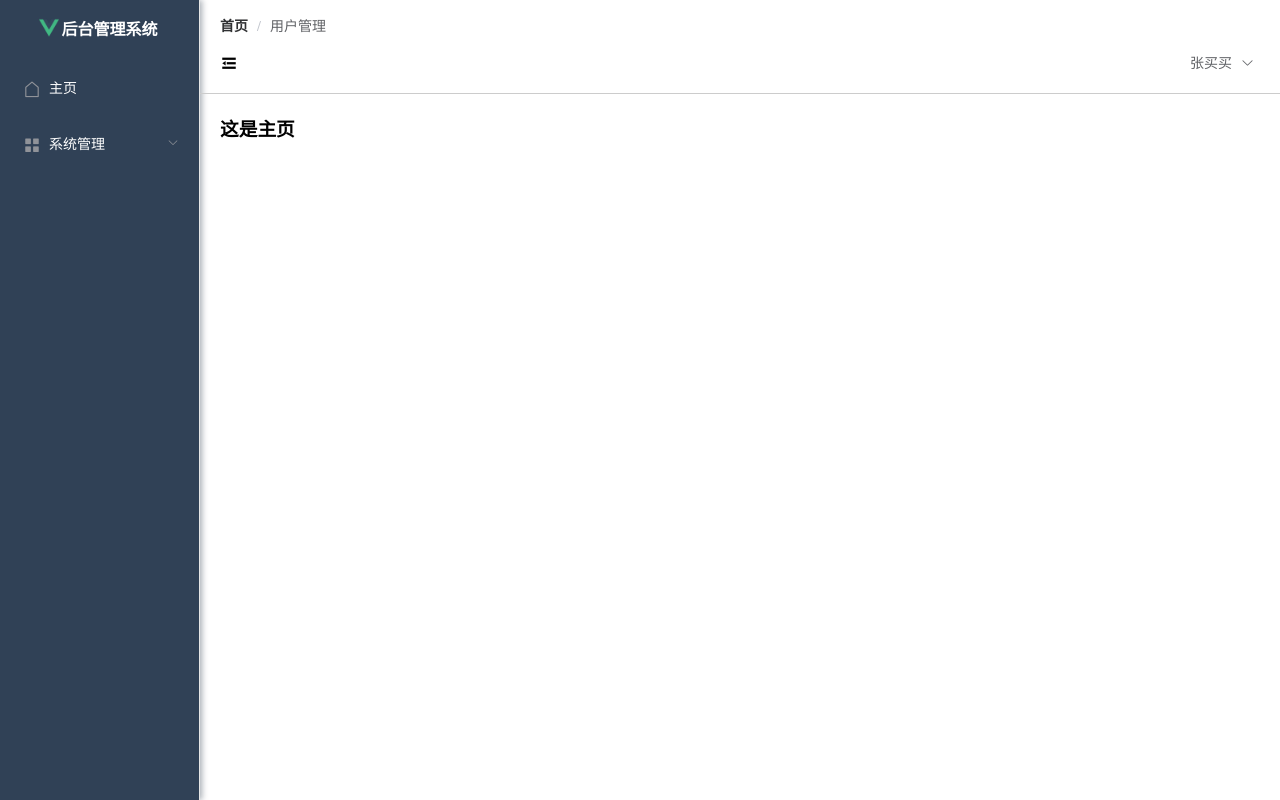
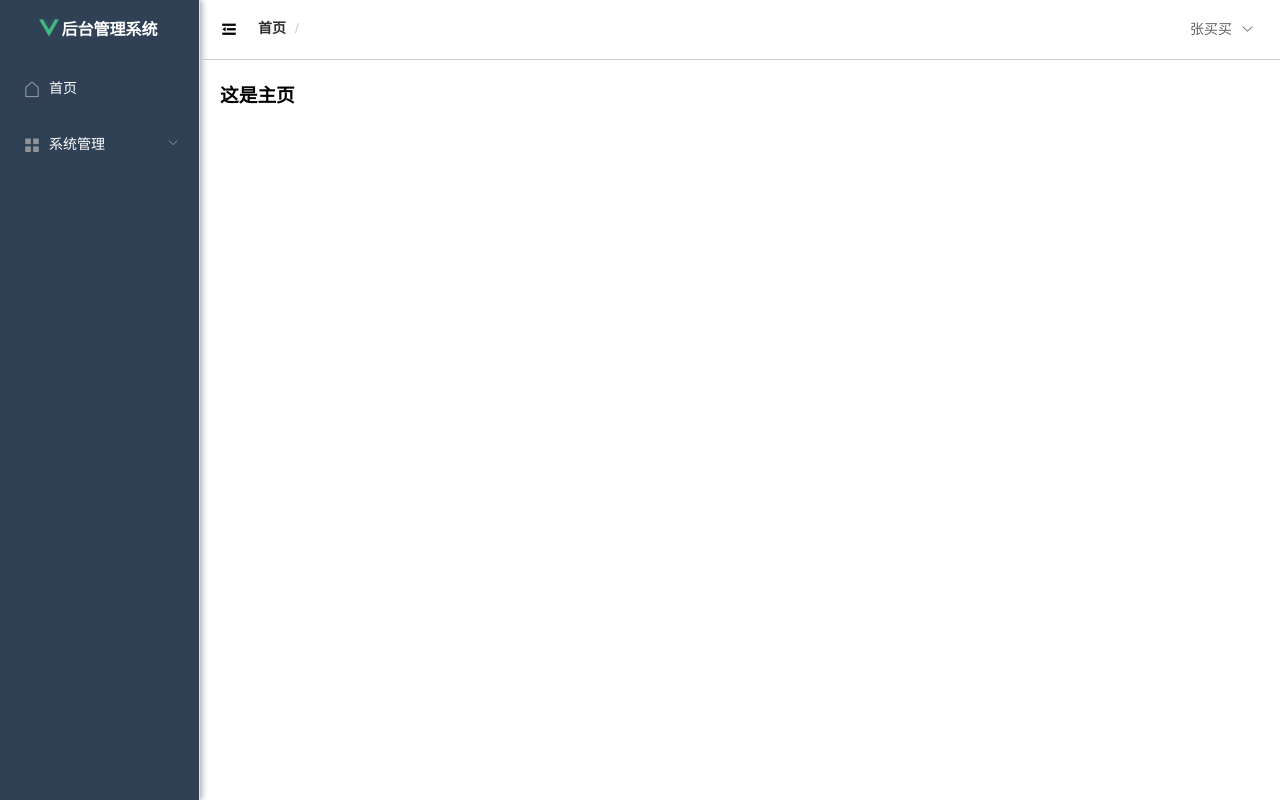
Before and after one commit to maimaiqi/springte, a Vue app in the folder springboot/2022maimai/: page /home in a window 1280 px wide. Built offline with nearby package versions, Linux system fonts and the light colour scheme.

Commit message:
左侧菜单收缩展开

```diff
--- a/springboot/2022maimai/package.json
+++ b/springboot/2022maimai/package.json
@@ -11,7 +11,8 @@
     "core-js": "^3.6.5",
     "element-ui": "^2.15.6",
     "vue": "^2.6.11",
-    "vue-router": "^3.2.0"
+    "vue-router": "^3.2.0",
+    "vuex": "^3.6.2"
   },
   "devDependencies": {
     "@vue/cli-plugin-babel": "~4.5.0",
--- a/springboot/2022maimai/src/components/Aside.vue
+++ b/springboot/2022maimai/src/components/Aside.vue
@@ -13,7 +13,7 @@
     <el-menu-item index="/">
       <template slot="title">
         <i class="el-icon-house"></i>
-        <span slot="title">主页</span>
+        <span slot="title">首页</span>
       </template>
     </el-menu-item>
     <el-submenu index="2">
@@ -34,7 +34,7 @@ export default {
   name: "Aside",
   props: {
     isCollapse: Boolean,
-    logoTextShow:Boolean
+    logoTextShow: Boolean
   },
   data() {
     return {
--- a/springboot/2022maimai/src/components/Header.vue
+++ b/springboot/2022maimai/src/components/Header.vue
@@ -2,6 +2,11 @@
   <div style="font-size: 12px;line-height:60px;display:flex">
     <div style="flex:1;font-size:18px">
       <span :class="collapseBtnClass" style="cursor:pointer" @click="collapse"></span>
+
+      <el-breadcrumb separator="/" style="margin:20px 0 0 20px;display: inline-block">
+        <el-breadcrumb-item :to="'/'">首页</el-breadcrumb-item>
+        <el-breadcrumb-item>{{ currentPathName }}</el-breadcrumb-item>
+      </el-breadcrumb>
     </div>
     <el-dropdown style="width:70px;cursor:pointer;">
       <span>张买买
@@ -18,31 +23,54 @@
 <script>
 export default {
   name: "Header",
+  // props: {
+  //   collapseBtnClass: String,
+  //   Collapse:Boolean
+  //   //isCollapse: Boolean
+  //   //collapse:Boolean
+  // },
   props: {
     collapseBtnClass: String,
-    isCollapse: Boolean
-    //collapse:Boolean
+    isCollapse: Boolean,
+    sideWidth:String,
+    logoTextShow:Boolean
+    //pathName:String,
+  },
+  computed:{
+    currentPathName(){
+      //return this.$store.state.currentPathName(); //需要监听的数据
+      return this.store.state.currentPathName();
+    }
+  },
+  watch:{ //百度搜索的，监听路由变化
+    '$route':function (){
+      this.currentPathName = localStorage.getItem("currentPathName") //取出route里面设置的当前路由信息
+    }
   },
   data() {
     return {
       collapseTmp: this.isCollapse,
-      btnClassTmp: this.collapseBtnClass
+      btnClassTmp: this.collapseBtnClass,
+      sideWidthTmp: this.sideWidth,
+      currentPathName: this.currentPathName,
+      logoTextShowTmp: this.logoTextShow
+      //currentPathName:localStorage.getItem("currentPathName")
     }
   },
   methods:{
     collapse(){ //点击收缩按钮触发
       this.collapseTmp = !this.collapseTmp
-      if (this.isCollapse){//收缩
-        this.sideWidth = 64
+      if (this.collapseTmp){//收缩
+        this.sideWidthTmp = 64
         this.btnClassTmp='el-icon-s-unfold'
-        this.logoTextShow = false
+        this.logoTextShowTmp = false
       }else{//展开
-        this.sideWidth = 200
+        this.sideWidthTmp = 200
         this.btnClassTmp = 'el-icon-s-fold'
-        this.logoTextShow = true
+        this.logoTextShowTmp = true
       }
 
-      this.$emit('statusChange', this.collapseTmp, this.btnClassTmp)
+      this.$emit('statusChange', this.collapseTmp, this.btnClassTmp,this.sideWidthTmp,this.logoTextShowTmp)
     }
 
   }
--- a/springboot/2022maimai/src/main.js
+++ b/springboot/2022maimai/src/main.js
@@ -1,6 +1,7 @@
 import Vue from 'vue'
 import App from './App.vue'
 import router from './router'
+import store from './store'
 import ElementUI from 'element-ui';
 import 'element-ui/lib/theme-chalk/index.css';
 import './assets/gloable.css'
@@ -14,5 +15,6 @@ Vue.prototype.request = request //全局变量
 
 new Vue({
   router,
+  store,
   render: h => h(App)
 }).$mount('#app')
--- a/springboot/2022maimai/src/router/index.js
+++ b/springboot/2022maimai/src/router/index.js
@@ -1,17 +1,17 @@
 import Vue from 'vue'
 import VueRouter from 'vue-router'
+import store from '@/store'
 
 Vue.use(VueRouter)
 
 const routes = [
   {
     path: '/',
-    name: 'Manage',
     component: () => import('../views/Manage.vue'),
     redirect:"/home",
     children:[
-      { path: 'user', name: 'User', component: () => import('../views/User.vue')},
-      { path: 'home', name: 'Home', component: () => import('../views/Home.vue')},
+      { path: 'user', name: '用户管理', component: () => import('../views/User.vue')},
+      { path: 'home', name: '首页', component: () => import('../views/Home.vue')},
     ]
   },
   {
@@ -27,4 +27,11 @@ const router = new VueRouter({
   routes
 })
 
+//路由守卫
+router.beforeEach((to,from,next)=>{
+  localStorage.setItem("currentPathName",to.name) //设置当前的路由名称
+  store.commit("setPath") //触发store的数据更新
+  next()  //放行路由
+})
+
 export default router
--- /dev/null
+++ b/springboot/2022maimai/src/store/index.js
@@ -0,0 +1,17 @@
+import Vue from 'vue'
+import Vuex from 'vuex'
+
+Vue.use(Vuex)
+
+const store = new Vuex.Store({
+    state: {
+        currentPathName: ''
+    },
+    mutations: {
+        setPath (state) {
+            state.currentPathName = localStorage.getItem("currentPathName")
+        }
+    }
+})
+
+export default store
--- a/springboot/2022maimai/src/views/Manage.vue
+++ b/springboot/2022maimai/src/views/Manage.vue
@@ -6,12 +6,10 @@
       </el-aside>
 
       <el-container>
-        <el-breadcrumb separator="/" style="margin:20px 0 0 20px">
-          <el-breadcrumb-item :to="{ path: '/' }">首页</el-breadcrumb-item>
-          <el-breadcrumb-item><a href="/">用户管理</a></el-breadcrumb-item>
-        </el-breadcrumb>
+
         <el-header style="border-bottom:1px solid #ccc;">
-          <Header :collapseBtnClass="collapseBtnClass" @statusChange="aaa" />
+          <Header :collapseBtnClass="collapseBtnClass" @statusChange="changeCollage"/>
+<!--          <Header :collapseBtnClass="collapseBtnClass" :collapse="isCollapse" />-->
         </el-header>
         <el-main>
           <!--表示当前页面的子路由会在router-view里面展示-->
@@ -43,9 +41,11 @@ export default {
     Aside
   },
   methods:{
-      aaa(collapse, currClass) {
+      changeCollage(collapse, currClass,sidewidth,logoTextShow) {
         this.isCollapse = collapse
         this.collapseBtnClass = currClass
+        this.sideWidth = sidewidth
+        this.logoTextShow = logoTextShow
       }
 
     }
```
Also changed, not shown: 1 other file (tests, documents, lock files or other folders).
